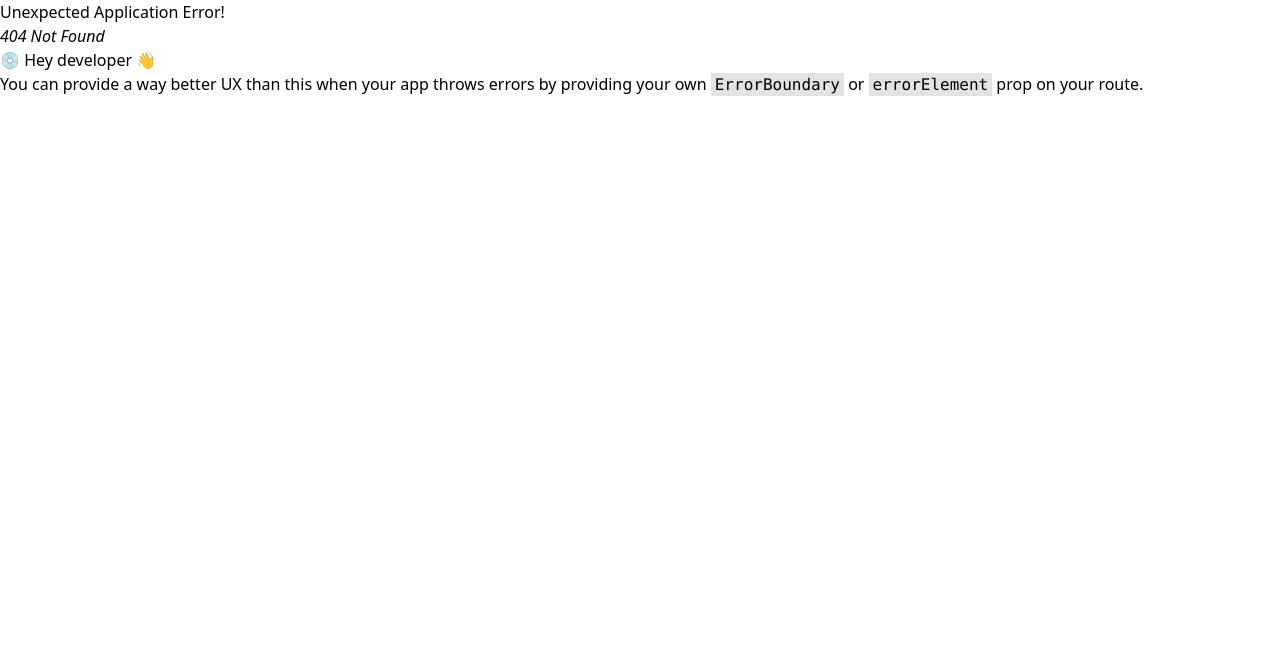
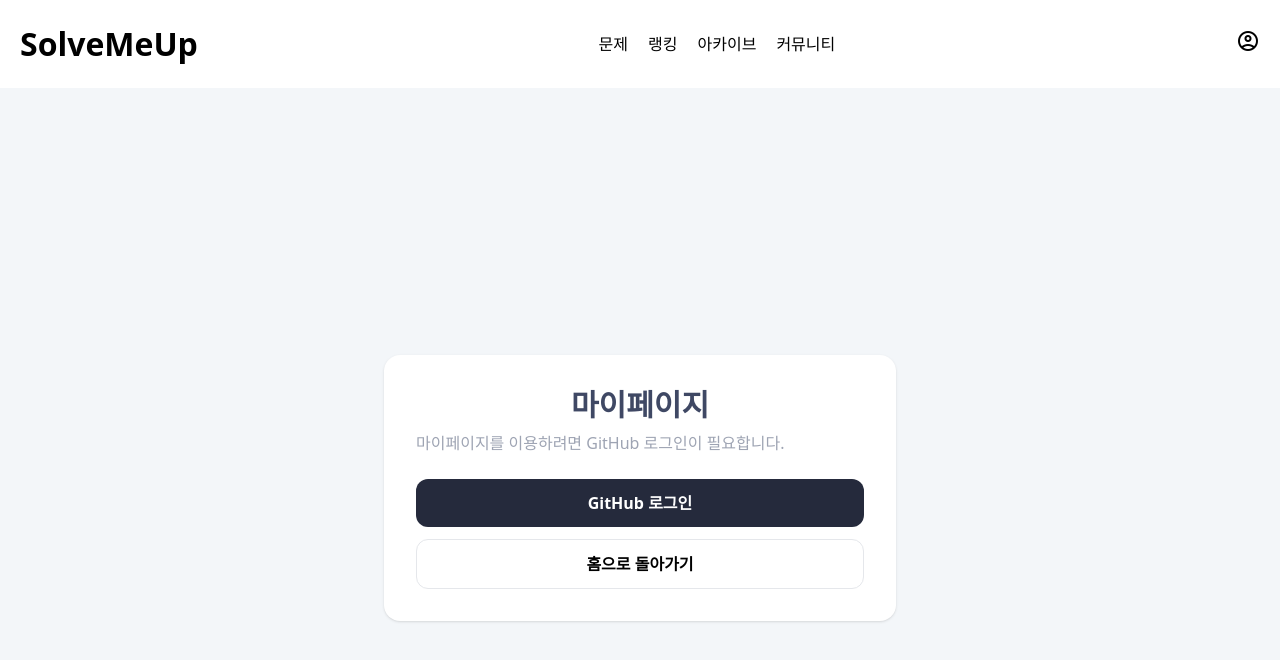
Before and after one commit to HoldAndWait/Client, a React (Vite) app in the folder Frontend/: page /mypage in a window 1280 px wide. Before the commit this address had no page. Shown: the top 660 px of the page. Built offline with nearby package versions, Linux system fonts and the light colour scheme.

Commit message:
feat: 로그인 안내

```diff
--- /dev/null
+++ b/Frontend/src/pages/MyPage/MyPageGate.jsx
@@ -0,0 +1,23 @@
+import React from 'react';
+import MyPageLoggedIn from "@pages/MyPage/MyPageLoggedIn";
+import MyPageLoggedOut from "@pages/MyPage/MyPageLoggedOut";
+
+// 임시
+const useAuthMock = () => ({ user: null, isLoading: false});
+
+const MyPageGate = () => {
+
+  const { user, isLoading } = useAuthMock();
+
+  if(isLoading){
+    return(
+      <div className="min-h-screen bg-blue-200">
+        로딩중..
+      </div>
+    )
+  }
+
+  return user ? <MyPageLoggedIn user={user} /> : <MyPageLoggedOut/>;
+};
+
+export default MyPageGate;
--- /dev/null
+++ b/Frontend/src/pages/MyPage/MyPageLoggedIn.jsx
@@ -0,0 +1,11 @@
+import React from 'react';
+
+const MyPageLoggedIn = () => {
+
+  return (
+    <div>
+      로그인 성공
+    </div>
+  )
+}
+export default MyPageLoggedIn;
--- /dev/null
+++ b/Frontend/src/pages/MyPage/MyPageLoggedOut.jsx
@@ -0,0 +1,37 @@
+import React from "react";
+
+const MyPageLoggedOut = () => {
+
+  const handleGithubLogin = () => {
+    // OAuth 시작 url
+    window.location.href = "//"
+  }
+
+
+  return (
+      <div className="flex min-h-screen bg-smu-base items-center justify-center p-10">
+      <div className="w-full max-w-lg bg-white rounded-2xl shadow p-8">
+        <h1 className="flex justify-center text-3xl font-bold text-smu-navy mb-2">마이페이지</h1>
+        <p className="text-smu-gray mb-6">
+          마이페이지를 이용하려면 GitHub 로그인이 필요합니다.
+        </p>
+
+        <button
+          onClick={handleGithubLogin}
+          className="w-full py-3 rounded-xl font-bold bg-smu-black text-white hover:text-smu-neonlime transition"
+        >
+          GitHub 로그인
+        </button>
+
+        <button
+          onClick={() => (window.location.href = "/")}
+          className="w-full mt-3 py-3 rounded-xl font-semibold border border-gray-200 hover:bg-gray-50 transition"
+        >
+          홈으로 돌아가기
+        </button>
+      </div>
+    </div>
+  )
+}
+
+export default MyPageLoggedOut;
--- a/Frontend/src/pages/MyPage/index.jsx
+++ /dev/null
@@ -1,22 +0,0 @@
-import React from 'react';
-
-const Community = () => {
-  return (
-    <div className="p-10 bg-blue-50 min-h-screen">
-      <h1 className="text-4xl font-black text-blue-600 mb-4">
-         마이페이지
-      </h1>
-      <p className="text-gray-600 text-lg">
-        라우터 이동 테스트 중입니다.
-      </p>
-      <button
-        onClick={() => window.location.href = "/"}
-        className="mt-6 px-4 py-2 bg-blue-500 text-white rounded-lg shadow hover:bg-blue-600 transition"
-      >
-        홈으로 돌아가기
-      </button>
-    </div>
-  );
-};
-
-export default Community;
--- a/Frontend/src/router/index.jsx
+++ b/Frontend/src/router/index.jsx
@@ -2,6 +2,7 @@ import MainLayout from "@layout/index";
 import CommunityListPage from "@pages/Community/CommunityListPage";
 import CommunityWritePage from "@pages/Community/CommunityWritePage";
 import CommunityDetailPage from "@pages/Community/CommunityDeatailPage";
+import MyPage from "@pages/MyPage/MyPageGate";
 
 const routerInfo = [
   {
@@ -24,6 +25,10 @@ const routerInfo = [
         path: "community/:postId",
         element: <CommunityDetailPage />,
       },
+      {
+        path: "mypage",
+        element: <MyPage />,
+      },
     ],
   },
 ];
```
